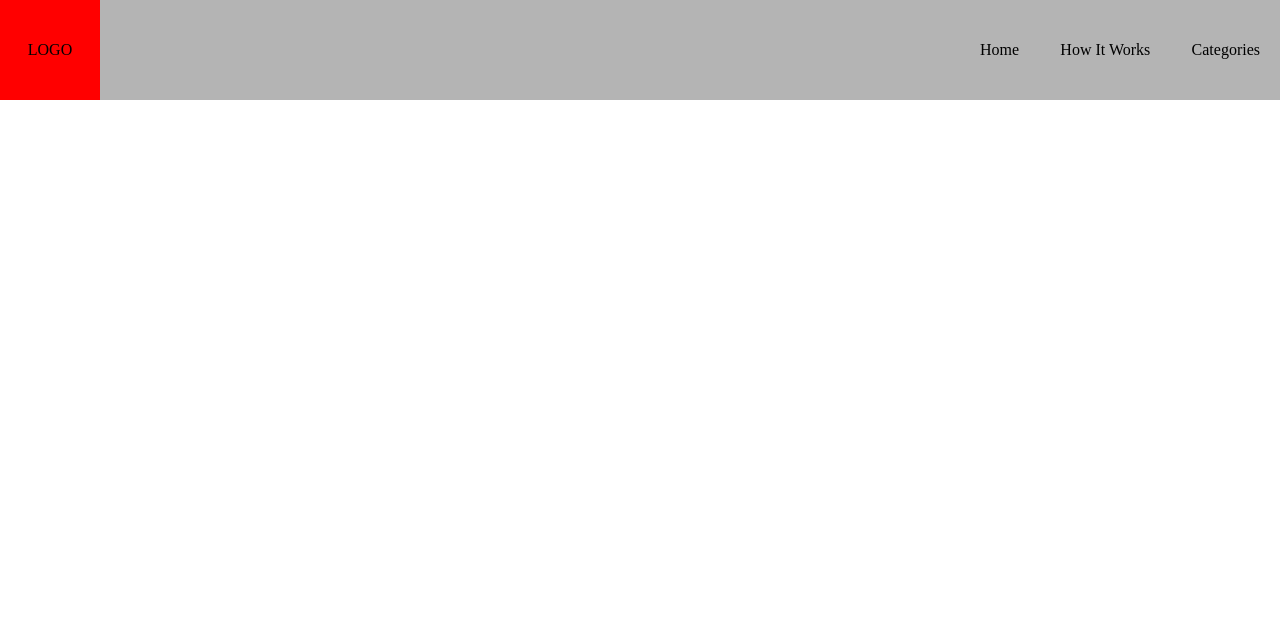
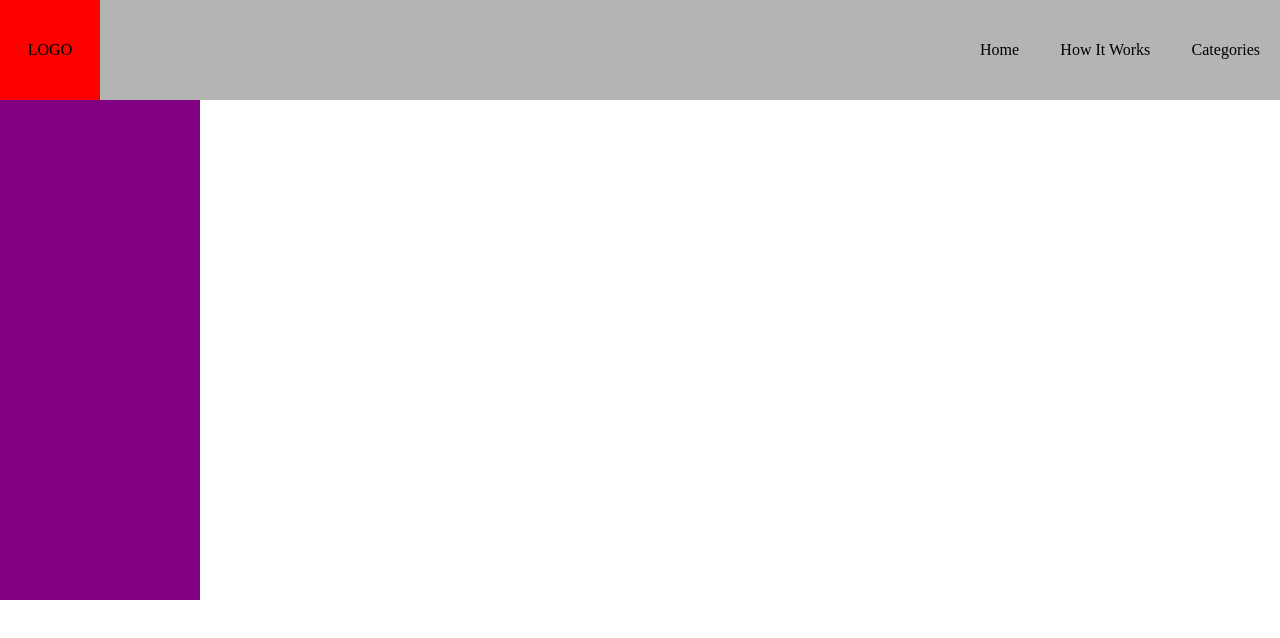
Before and after one commit to lavell119/subliminal-site-react, a React (Create React App) app in the folder subliminal-site-react/: page / in a window 1280 px wide. Shown: the top 638 px of the page. Built offline with nearby package versions, Linux system fonts and the light colour scheme.

Commit message:
started working on sidebar

```diff
--- a/subliminal-site-react/src/App.css
+++ b/subliminal-site-react/src/App.css
@@ -40,3 +40,9 @@
   align-items: center;
   justify-content: center;
 }
+
+.sidebar {
+  width: 200px;
+  height: 500px;
+  background: purple;
+}
--- a/subliminal-site-react/src/App.js
+++ b/subliminal-site-react/src/App.js
@@ -11,6 +11,7 @@ function App() {
           <a href="google.com">Categories</a>
         </nav>
       </div>
+      <div className="sidebar"></div>
     </div>
   );
 }
```
